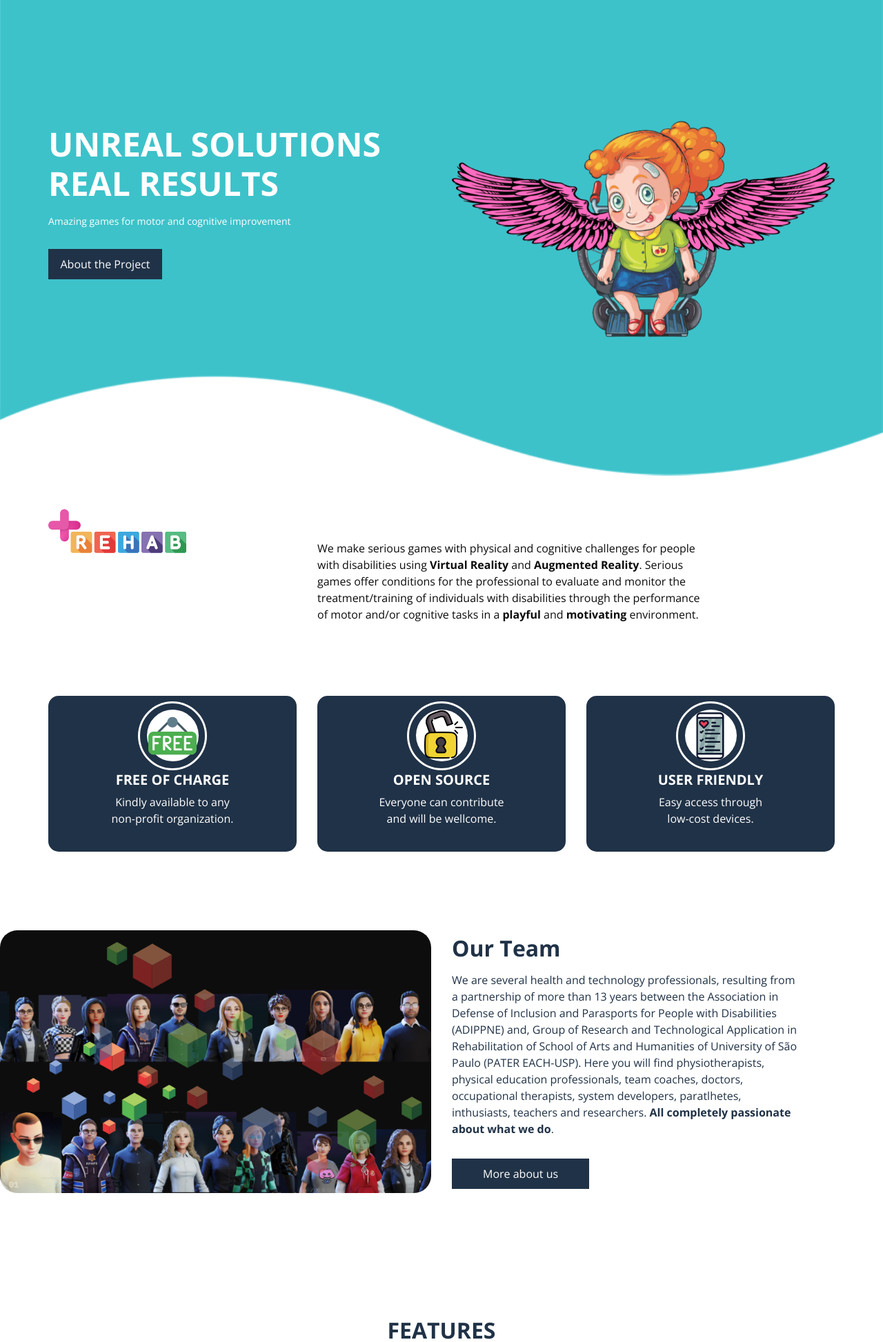
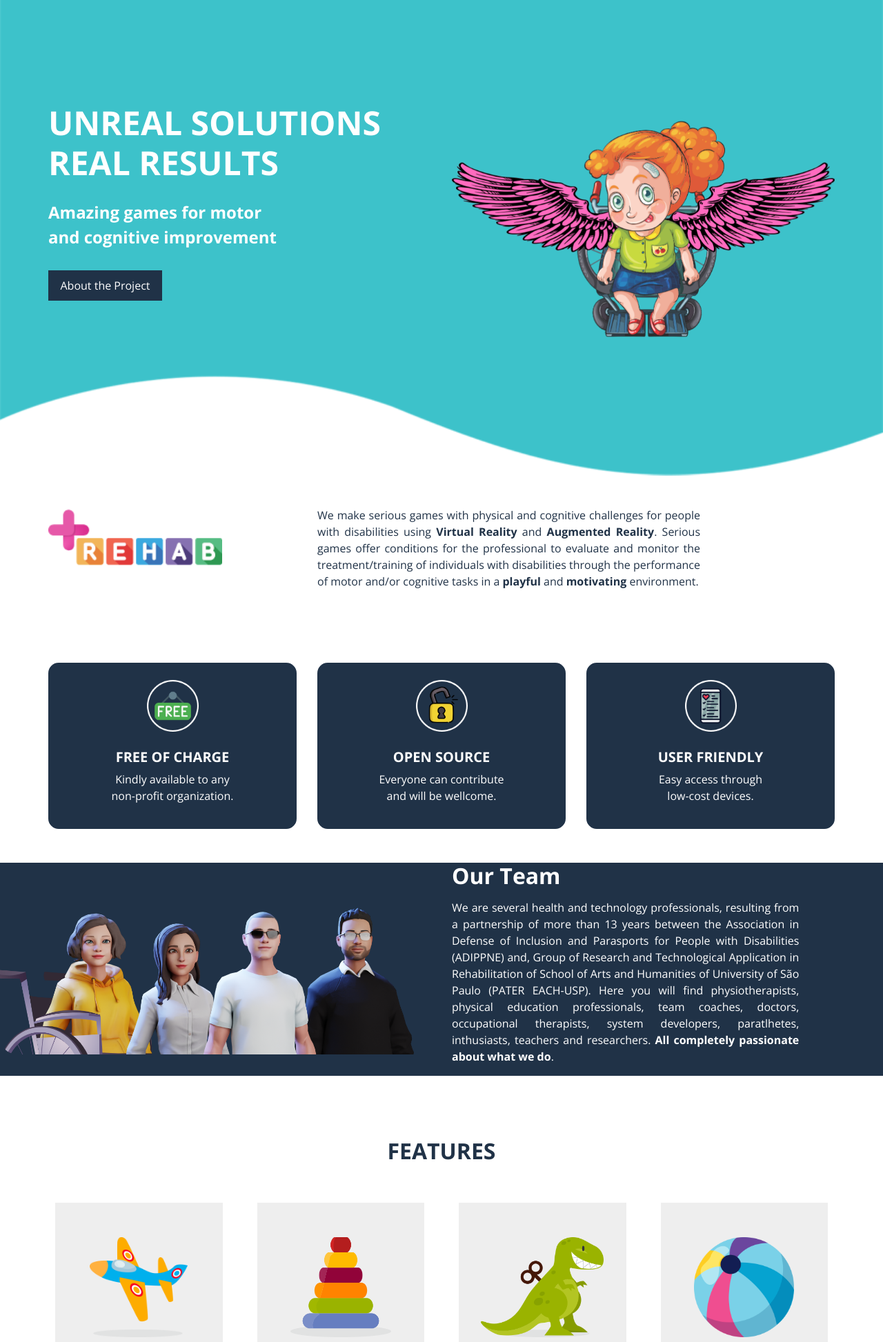
Before and after one commit to edudati/PlusRehabSite, a PHP site: page / in a window 1280 px wide. Shown: the part 110-2056 px from the top of the page at 69% size. Run offline with PHP 8.4, Linux system fonts and the light colour scheme; some libraries are stand-ins or nearby versions.

Commit message:
pater team

```diff
--- a/css/style.css
+++ b/css/style.css
@@ -251,8 +251,8 @@ a:focus {
 }
 
 /*end header section*/
-/* slider section */
-.slider_section {
+/* present section */
+.present_section {
   -webkit-box-flex: 1;
       -ms-flex: 1;
           flex: 1;
@@ -266,35 +266,31 @@ a:focus {
   padding: 45px 0 145px 0;
 }
 
-.slider_section .row {
+.present_section .row {
   -webkit-box-align: center;
       -ms-flex-align: center;
           align-items: center;
 }
 
-.slider_section #customCarousel1 {
-  width: 100%;
-  position: unset;
-}
-
-.slider_section .detail-box {
+.present_section .detail-box {
   color: #3fc1c9;
 }
 
-.slider_section .detail-box h1 {
+.present_section .detail-box h1 {
   font-size: 3rem;
   font-weight: bold;
   text-transform: uppercase;
-  margin-bottom: 15px;
+  margin-bottom: 25px;
   color: #ffffff;
 }
 
-.slider_section .detail-box p {
-  color: #fefefe;
-  font-size: 14px;
+.present_section .detail-box p {
+  color: #ffffff;
+  font-size: 1.5rem;
+  font-weight: bold;
 }
 
-.slider_section .detail-box .btn-box {
+.present_section .detail-box .btn-box {
   display: -webkit-box;
   display: -ms-flexbox;
   display: flex;
@@ -302,13 +298,13 @@ a:focus {
   margin-top: 25px;
 }
 
-.slider_section .detail-box .btn-box a {
+.present_section .detail-box .btn-box a {
   margin: 5px;
   text-align: center;
   width: 165px;
 }
 
-.slider_section .detail-box .btn-box .btn1 {
+.present_section .detail-box .btn-box .btn1 {
   display: inline-block;
   padding: 10px 15px;
   background-color: #203247;
@@ -378,34 +374,20 @@ a:focus {
   }
 }
 
-.slider_section .carousel-indicators {
-  position: unset;
-  margin: 0;
-  -webkit-box-pack: center;
-      -ms-flex-pack: center;
-          justify-content: center;
-  -webkit-box-align: center;
-      -ms-flex-align: center;
-          align-items: center;
-}
-
-.slider_section .carousel-indicators li {
-  background-color: #ffffff;
-  width: 12px;
-  height: 12px;
-  border-radius: 100%;
-  opacity: 1;
-}
-
-.slider_section .carousel-indicators li.active {
-  width: 20px;
-  height: 20px;
-  background-color: #203247;
-}
-
 .feature_section {
   position: relative;
   padding-top: 45px;
+}
+
+.feature_section .row p{
+  font-size: 1rem;
+  color: #203247;
+  text-align: justify;
+}
+
+.feature_section .row img{
+  width: 70%;
+  margin-bottom: 20px;
 }
 
 .feature_section .box {
@@ -439,9 +421,8 @@ a:focus {
           align-items: center;
   width: 75px;
   height: 75px;
+  margin-top: 15px;
   margin-bottom: 15px;
-  background-color: #ffffff;
-  border-radius: 100%;
 }
 
 .feature_section .box .img-box svg {
@@ -450,9 +431,19 @@ a:focus {
   fill: #203247;
 }
 
+.feature_section .box .img-box img {
+  width: 100%;
+  height: auto;
+}
+
 .feature_section .box .detail-box h5 {
   font-weight: bold;
   text-transform: uppercase;
+}
+
+.feature_section .box .detail-box p {
+  color: #fff;
+  text-align: center;
 }
 
 .us_section .row{
@@ -505,6 +496,13 @@ a:focus {
   margin-bottom: 0;
   color:#fff;
 }
+
+.about_section {
+  margin-top: 25px;
+  background-color: #203247;
+  height: 100%;
+}
+
 .about_section .row {
   -webkit-box-align: center;
       -ms-flex-align: center;
@@ -520,9 +518,15 @@ a:focus {
   font-weight: bold;
 }
 
+.about_section .detail-box h2 {
+  font-weight: bold;
+  color: #fff;
+}
+
 .about_section .detail-box p {
   margin-top: 15px;
-  color: #203247;
+  color: #fff;
+  text-align: justify;
 }
 
 .about_section .detail-box a {
--- a/home.html
+++ b/home.html
@@ -36,6 +36,7 @@
 
 <body>
 
+  <!-- hero area starts -->
   <div class="hero_area">
 
     <div class="hero_bg_box">
@@ -80,12 +81,10 @@
       </div>
     </header>
     <!-- end header section -->
-    <!-- slider section -->
-    <section class="slider_section ">
-      <div id="customCarousel1" class="carousel slide" data-ride="carousel">
-        <div class="carousel-inner">
-          <div class="carousel-item active">
-            <div class="container ">
+
+    <!-- present section -->
+    <section class="present_section ">
+      <div class="container">
         <div class="row">
           <div class="col-md-6 ">
             <div class="detail-box">
@@ -94,7 +93,7 @@
                 REAL Results
               </h1>
               <p>
-                      Amazing games for motor and cognitive improvement
+                Amazing games for motor<br>and cognitive improvement
               </p>
               <div class="btn-box">
                 <a href="" class="btn1">
@@ -105,18 +104,16 @@
           </div>
           <div class="col-md-6">
             <div class="img-box">
-                    <img src="images/slider-1-760x450.png" alt="">
+              <img src="images/slider-1-760x450.png" alt="Flying whellchair girl with wings">
             </div>
           </div>
         </div>
       </div>
+    </section>
+    <!-- end present section -->
+
   </div>
-        </div>
-      </div>
-
-    </section>
-    <!-- end slider section -->
-  </div>
+  <!-- end hero area-->
 
   <!-- resume section-->
   <section class="feature_section">
@@ -127,7 +124,6 @@
             <img src="images/plus-rehab200x70.png" alt="">
           </div>
           <div class="col-md-6">
-            </br></br>
             <p>
               We make serious games with physical and cognitive challenges for people with disabilities using <strong>Virtual Reality</strong> and <strong>Augmented Reality</strong>. Serious games offer conditions for the professional to evaluate and monitor the treatment/training of individuals with disabilities through the performance of motor and/or cognitive tasks in a <strong>playful</strong> and <strong>motivating</strong> environment.
             </p>
@@ -200,12 +196,12 @@
 
   <!-- about section -->
 
-  <section class="about_section layout_padding">
+  <section class="about_section">
     <div class="container-fluid  ">
       <div class="row">
         <div class="col-md-6 pl-md-0">
           <div class="img-box">
-            <img src="images/pater-team775x473.png" alt="">
+            <img src="images/pater-team.png" alt="">
           </div>
         </div>
         <div class="col-md-5">
@@ -218,9 +214,6 @@
             <p>
               We are several health and technology professionals, resulting from a partnership of more than 13 years between the Association in Defense of Inclusion and Parasports for People with Disabilities (ADIPPNE) and, Group of Research and Technological Application in Rehabilitation of School of Arts and Humanities of University of São Paulo (PATER EACH-USP). Here you will find physiotherapists, physical education professionals, team coaches, doctors, occupational therapists, system developers, paratlhetes, inthusiasts, teachers and researchers. <b>All completely passionate about what we do</b>.
             </p>
-            <a href="about.html">
-              More about us
-            </a>
           </div>
         </div>
       </div>
```
Also changed, not shown: other parts of css/style.css (+8 -33 lines), images/pater-team.png (added). Lines whose indentation alone changed are shown as unchanged.
